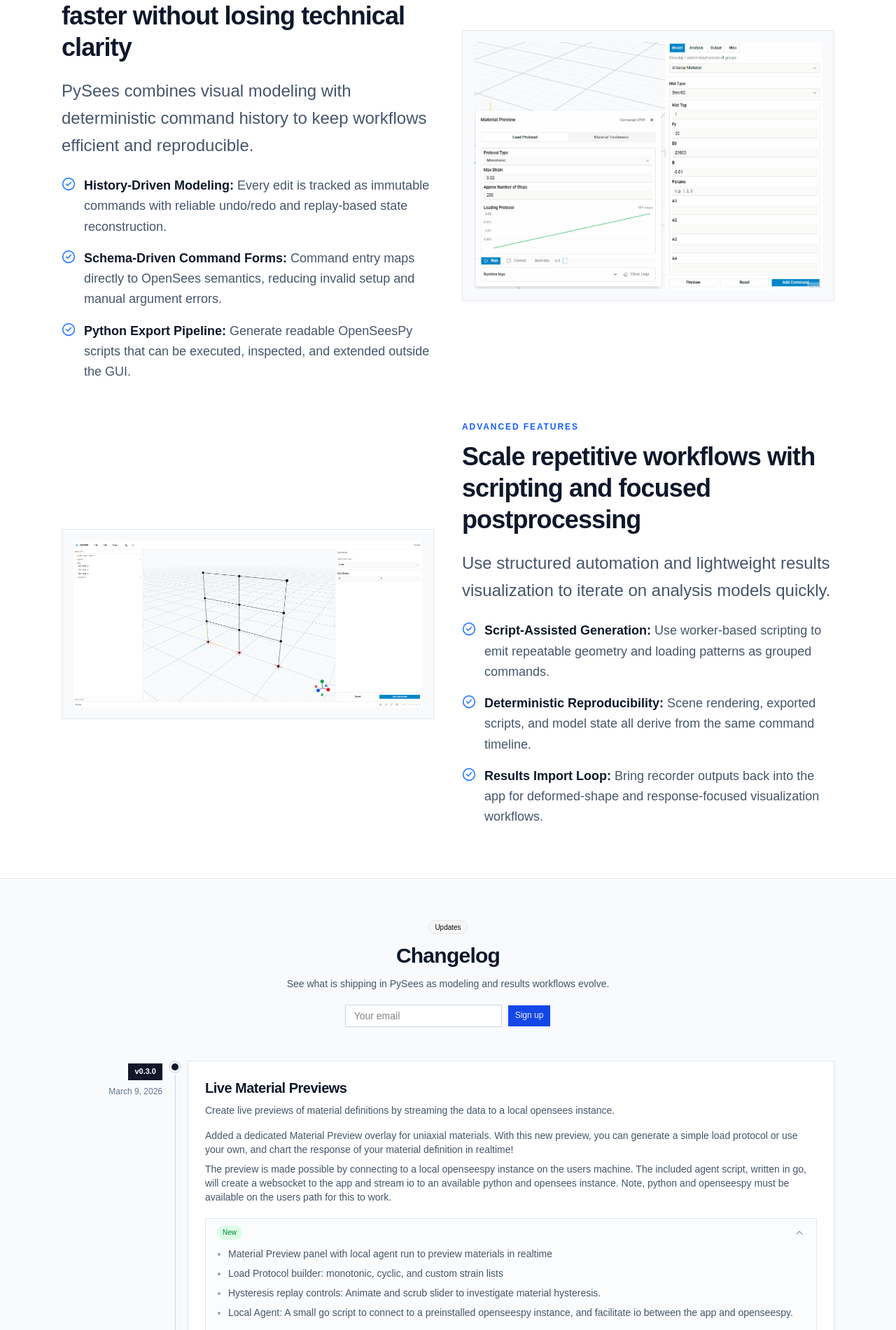
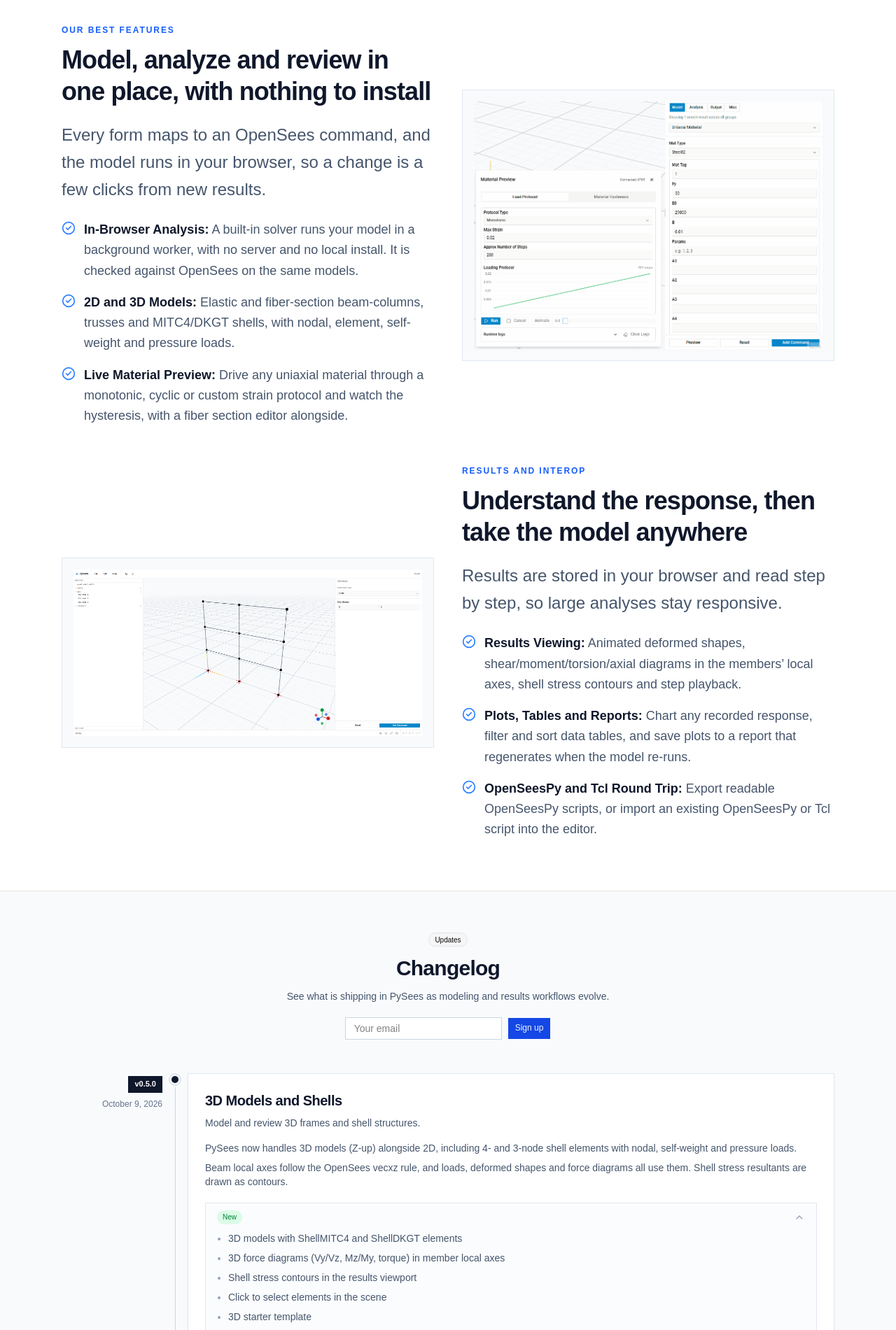
Before and after one commit to jchatkinson/pysees, a React (Vite) app: page / in a window 1280 px wide. Shown: the part 819-2720 px from the top of the page at 70% size. Built offline with nearby package versions, Linux system fonts and the light colour scheme; no server answers.

Commit message:
update marketing pages

```diff
--- a/src/App.tsx
+++ b/src/App.tsx
@@ -3,6 +3,7 @@
 import { LandingPage } from '@/marketing/pages/LandingPage'
 import { Button } from '@/app/components/ui/button'
 import { AboutPage } from '@/marketing/pages/AboutPage'
+import { CarapacePage } from '@/marketing/pages/CarapacePage'
 import { ContactPage } from '@/marketing/pages/ContactPage'
 import { TermsPage } from '@/marketing/pages/TermsPage'
 import { Link, Navigate, Route, Routes, useLocation } from 'react-router-dom'
@@ -65,6 +66,7 @@
       <Routes>
         <Route path="/" element={<LandingPage />} />
         <Route path="/studio" element={<StudioRoute />} />
+        <Route path="/carapace" element={<CarapacePage />} />
         <Route path="/about" element={<AboutPage />} />
         <Route path="/contact" element={<ContactPage />} />
         <Route path="/terms" element={<TermsPage />} />
--- a/src/marketing/components/ChangelogSection.tsx
+++ b/src/marketing/components/ChangelogSection.tsx
@@ -17,17 +17,47 @@
 
 const CHANGELOG_ITEMS: ChangelogItem[] = [
   {
+    version: 'v0.5.0',
+    date: 'October 9, 2026',
+    title: '3D Models and Shells',
+    subtitle: 'Model and review 3D frames and shell structures.',
+    content: (
+      <>
+        <p>PySees now handles 3D models (Z-up) alongside 2D, including 4- and 3-node shell elements with nodal, self-weight and pressure loads.</p>
+        <p>Beam local axes follow the OpenSees vecxz rule, and loads, deformed shapes and force diagrams all use them. Shell stress resultants are drawn as contours.</p>
+      </>
+    ),
+    new: ['3D models with ShellMITC4 and ShellDKGT elements', '3D force diagrams (Vy/Vz, Mz/My, torque) in member local axes', 'Shell stress contours in the results viewport', 'Click to select elements in the scene', '3D starter template'],
+    updates: [],
+    bugs: [],
+  },
+  {
+    version: 'v0.4.0',
+    date: 'October 6, 2026',
+    title: 'Analysis in the Browser',
+    subtitle: 'Run models in the browser, view results, and move scripts in and out.',
+    content: (
+      <>
+        <p>Models now analyze directly in your browser with a built-in solver (see <Link to="/carapace" className="underline">Carapace</Link>). Runs happen in a background worker and results are stored locally, so there is no server and no local OpenSees install.</p>
+        <p>Scripts round trip: export OpenSeesPy (or import an existing script) and compare, since the solver is tested against real OpenSees on shared models.</p>
+      </>
+    ),
+    new: ['In-browser static (including pushover), eigen and transient analysis', 'Deformed shape, animation and element force diagrams', 'Plot overlay, filterable data tables and saved Report plots', 'Analysis blocks with drag-and-drop ordering and multiple load cases', 'Import OpenSeesPy and Tcl scripts into the editor', 'Fiber section preview and editor'],
+    updates: ['Retired the local agent; no local OpenSees connection is needed anymore', 'Removed recorder-file import in favor of in-browser results'],
+    bugs: [],
+  },
+  {
     version: 'v0.3.0',
     date: 'March 9, 2026',
     title: 'Live Material Previews',
-    subtitle: 'Create live previews of material definitions by streaming the data to a local opensees instance.',
+    subtitle: 'Chart the response of a uniaxial material under a load protocol.',
     content: (
       <>
-        <p>Added a dedicated Material Preview overlay for uniaxial materials. With this new preview, you can generate a simple load protocol or use your own, and chart the response of your material definition in realtime!</p>
-        <p>The preview is made possible by connecting to a local openseespy instance on the users machine. The included agent script, written in go, will create a websocket to the app and stream io to an available python and opensees instance. Note, python and openseespy must be available on the users path for this to work.</p>
+        <p>Added a dedicated Material Preview overlay for uniaxial materials. Generate a simple load protocol or use your own, and chart the response of your material definition.</p>
+        <p>The preview now runs entirely in the browser on the built-in solver, so there is nothing to install.</p>
       </>
     ),
-    new: ['Material Preview panel with local agent run to preview materials in realtime', 'Load Protocol builder: monotonic, cyclic, and custom strain lists', 'Hysteresis replay controls: Animate and scrub slider to investigate material hysteresis.', 'Local Agent: A small go script to connect to a preinstalled openseespy instance, and facilitate io between the app and openseespy.'],
+    new: ['Material Preview panel that runs in the browser', 'Load Protocol builder: monotonic, cyclic, and custom strain lists', 'Hysteresis replay controls: Animate and scrub slider to investigate material hysteresis.'],
     updates: [],
     bugs: [],
   },
--- a/src/marketing/components/FeaturesSection.tsx
+++ b/src/marketing/components/FeaturesSection.tsx
@@ -12,22 +12,22 @@
 const FEATURE_GROUPS: FeatureGroup[] = [
   {
     eyebrow: 'OUR BEST FEATURES',
-    title: 'Build OpenSeesPy models faster without losing technical clarity',
-    description: 'PySees combines visual modeling with deterministic command history to keep workflows efficient and reproducible.',
+    title: 'Model, analyze and review in one place, with nothing to install',
+    description: 'Every form maps to an OpenSees command, and the model runs in your browser, so a change is a few clicks from new results.',
     items: [
-      { title: 'History-Driven Modeling', detail: 'Every edit is tracked as immutable commands with reliable undo/redo and replay-based state reconstruction.' },
-      { title: 'Schema-Driven Command Forms', detail: 'Command entry maps directly to OpenSees semantics, reducing invalid setup and manual argument errors.' },
-      { title: 'Python Export Pipeline', detail: 'Generate readable OpenSeesPy scripts that can be executed, inspected, and extended outside the GUI.' },
+      { title: 'In-Browser Analysis', detail: 'A built-in solver runs your model in a background worker, with no server and no local install. It is checked against OpenSees on the same models.' },
+      { title: '2D and 3D Models', detail: 'Elastic and fiber-section beam-columns, trusses and MITC4/DKGT shells, with nodal, element, self-weight and pressure loads.' },
+      { title: 'Live Material Preview', detail: 'Drive any uniaxial material through a monotonic, cyclic or custom strain protocol and watch the hysteresis, with a fiber section editor alongside.' },
     ],
   },
   {
-    eyebrow: 'ADVANCED FEATURES',
-    title: 'Scale repetitive workflows with scripting and focused postprocessing',
-    description: 'Use structured automation and lightweight results visualization to iterate on analysis models quickly.',
+    eyebrow: 'RESULTS AND INTEROP',
+    title: 'Understand the response, then take the model anywhere',
+    description: 'Results are stored in your browser and read step by step, so large analyses stay responsive.',
     items: [
-      { title: 'Script-Assisted Generation', detail: 'Use worker-based scripting to emit repeatable geometry and loading patterns as grouped commands.' },
-      { title: 'Deterministic Reproducibility', detail: 'Scene rendering, exported scripts, and model state all derive from the same command timeline.' },
-      { title: 'Results Import Loop', detail: 'Bring recorder outputs back into the app for deformed-shape and response-focused visualization workflows.' },
+      { title: 'Results Viewing', detail: 'Animated deformed shapes, shear/moment/torsion/axial diagrams in the members’ local axes, shell stress contours and step playback.' },
+      { title: 'Plots, Tables and Reports', detail: 'Chart any recorded response, filter and sort data tables, and save plots to a report that regenerates when the model re-runs.' },
+      { title: 'OpenSeesPy and Tcl Round Trip', detail: 'Export readable OpenSeesPy scripts, or import an existing OpenSeesPy or Tcl script into the editor.' },
     ],
   },
 ]
--- a/src/marketing/components/LandingFooter.tsx
+++ b/src/marketing/components/LandingFooter.tsx
@@ -13,7 +13,7 @@
             <span className="text-xl font-semibold tracking-tight text-slate-900">PySees</span>
           </Link>
           <p className="mt-4 max-w-xs text-sm text-slate-600">
-            Modelling and Post-Processing for OpenseesPy.
+            Modelling, analysis and post-processing for OpenSeesPy.
           </p>
         </div>
 
@@ -23,6 +23,8 @@
             <li><Link className="hover:text-slate-900" to="/#features">Features</Link></li>
             <li><Link className="hover:text-slate-900" to="/#changelog">Change Log</Link></li>
             <li><Link className="hover:text-slate-900" to="/studio">Studio</Link></li>
+            <li><Link className="hover:text-slate-900" to="/carapace">Carapace solver</Link></li>
+            <li><a className="hover:text-slate-900" href="https://github.com/jchatkinson/pysees" target="_blank" rel="noreferrer">GitHub</a></li>
           </ul>
         </div>
 
--- a/src/marketing/components/MarketingHeader.tsx
+++ b/src/marketing/components/MarketingHeader.tsx
@@ -27,6 +27,7 @@
         <nav className="hidden items-center gap-6 md:flex">
           {navItem('Features', '/#features', currentPath)}
           {navItem('Change Log', '/#changelog', currentPath)}
+          {navItem('Solver', '/carapace', currentPath)}
           {navItem('About', '/about', currentPath)}
           {navItem('Contact', '/contact', currentPath)}
         </nav>
--- a/src/marketing/pages/ContactPage.tsx
+++ b/src/marketing/pages/ContactPage.tsx
@@ -20,7 +20,7 @@
         <div>
           <h2 className="text-4xl font-semibold tracking-tight text-slate-900">Let’s build better analysis workflows</h2>
           <p className="mt-5 text-lg leading-relaxed text-slate-600">
-            PySees focuses on practical OpenSees model authoring and postprocessing UX. If you are using it in coursework, research, or practice, we want to hear where it helps and where it still gets in your way.
+            PySees focuses on practical structural model authoring, analysis and postprocessing UX. If you are using it in coursework, research, or practice, we want to hear where it helps and where it still gets in your way.
           </p>
           <div className="mt-10 space-y-6 text-lg leading-relaxed text-slate-600">
             <div>
--- a/src/marketing/pages/LandingPage.tsx
+++ b/src/marketing/pages/LandingPage.tsx
@@ -25,9 +25,9 @@
       <MarketingHeader currentPath="/" />
       <section className="mx-auto grid w-full max-w-6xl gap-10 px-4 pb-16 pt-10 md:grid-cols-2 md:px-6 md:pt-16">
         <div className="flex flex-col justify-center">
-          <p className="text-xs uppercase tracking-[0.2em] text-sky-600">OpenSeesPy visual pre/post-processor</p>
-          <h1 className="mt-3 text-4xl font-semibold leading-tight tracking-tight text-slate-900 md:text-5xl">Parametric models for OpenSeesPy.</h1>
-          <p className="mt-4 max-w-xl text-base text-slate-600">Build geometry, constraints, loads, and recorders in a history-driven GUI. Export valid Python and import recorder output for results view.</p>
+          <p className="text-xs uppercase tracking-[0.2em] text-sky-600">OpenSeesPy modeling, analysis and results</p>
+          <h1 className="mt-3 text-4xl font-semibold leading-tight tracking-tight text-slate-900 md:text-5xl">Build, analyze and review structural models.</h1>
+          <p className="mt-4 max-w-xl text-base text-slate-600">Model 2D and 3D frames, trusses and shells with OpenSees commands behind every form. Run static, eigen and transient analyses right in the browser, explore deformed shapes, force diagrams and plots, then export a valid OpenSeesPy script when you want to run it in OpenSees.</p>
           <div className="mt-7 flex flex-wrap gap-3">
             <SignedOut>
               <Button size="lg" render={<Link to="/signup">Sign up</Link>} />
--- a/src/marketing/pages/TermsPage.tsx
+++ b/src/marketing/pages/TermsPage.tsx
@@ -27,7 +27,7 @@
           <div className="space-y-3">
             <h2 className="text-2xl font-semibold text-slate-900">1. Terms of Use</h2>
             <p>These Terms govern your use of PySees (the “Service”). By accessing or using PySees, you agree to these Terms.</p>
-            <p>PySees is a visual preprocessor/postprocessor for OpenSeesPy. PySees is an independant project and not directly affiliated with OpenSees or OpenSeesPy. It does not run OpenSees analyses in the browser. It does not replace engineering judgment.</p>
+            <p>PySees is a browser-based tool for building, analyzing and postprocessing structural models, and for exporting them to OpenSeesPy. Analyses run in your browser on the Carapace engine; PySees does not run OpenSees itself. PySees is an independent project and not directly affiliated with OpenSees or OpenSeesPy. It does not replace engineering judgment.</p>
           </div>
 
           <div className="space-y-3">
```
Also changed, not shown: src/marketing/pages/AboutPage.tsx (+10 -11 lines), src/marketing/pages/CarapacePage.tsx (added, +65 -0 lines), src/marketing/assets/crab.webp (added).
